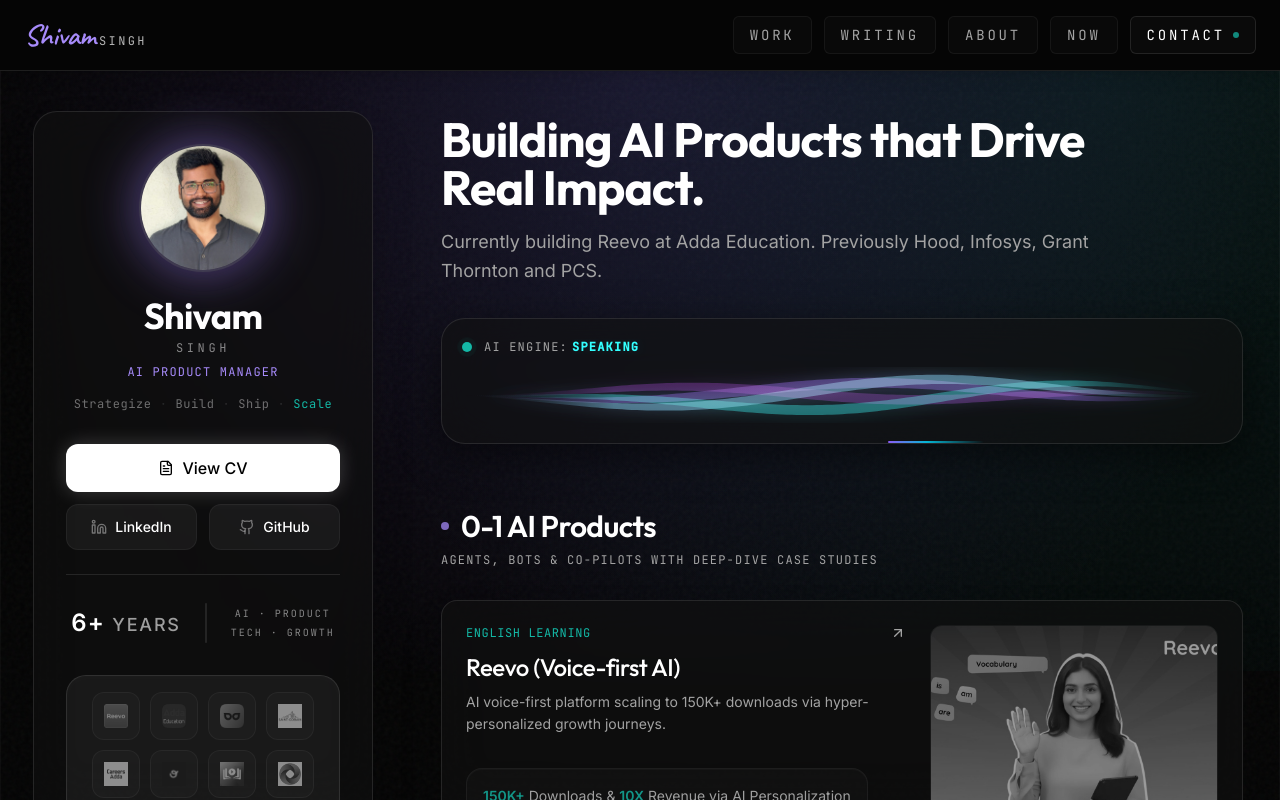
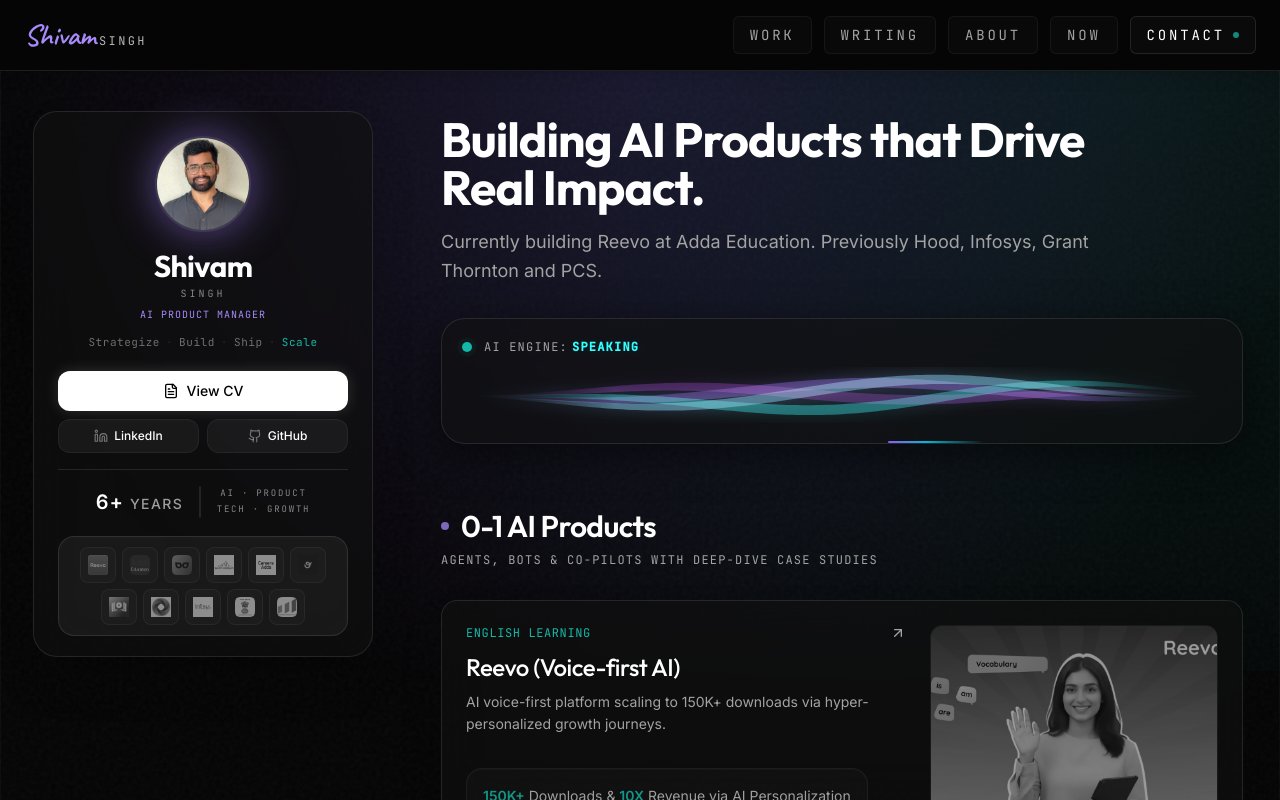
Before and after one commit to ShivUP32/ai-pm-portfolio, a Next.js app: page / in a window 1280 px wide. Built offline with nearby package versions, Linux system fonts and the light colour scheme.

Commit message:
design: make sidebar profile layout more compact to fit smaller screens

```diff
--- a/src/app/page.tsx
+++ b/src/app/page.tsx
@@ -21,28 +21,28 @@ export default function HomePage() {
         {/* LEFT SIDEBAR (Sticky Profile) */}
         <aside className="lg:sticky lg:top-8 self-start flex flex-col gap-6 z-20">
           <ScrollReveal delay={0}>
-            <div className="bg-paper-glass backdrop-blur-xl border border-white/10 p-6 lg:p-8 rounded-3xl shadow-2xl flex flex-col items-center text-center">
+            <div className="bg-paper-glass backdrop-blur-xl border border-white/10 p-5 lg:p-6 lg:pb-5 rounded-3xl shadow-2xl flex flex-col items-center text-center">
 
-              <div className="relative mb-5 lg:mb-6 w-24 h-24 lg:w-32 lg:h-32 shrink-0 animate-fade-in">
-                <div className="absolute inset-0 bg-accent-glow rounded-full blur-[30px] opacity-40 animate-pulse"></div>
+              <div className="relative mb-4 w-20 h-20 lg:w-24 lg:h-24 shrink-0 animate-fade-in">
+                <div className="absolute inset-0 bg-accent-glow rounded-full blur-[25px] opacity-40 animate-pulse"></div>
                 <Image
                   src="/profile.jpg"
                   alt={siteConfig.name}
                   fill
-                  className="rounded-full object-cover border-2 border-white/10 shadow-[0_0_40px_rgba(139,92,246,0.15)] relative z-10"
+                  className="rounded-full object-cover border-2 border-white/10 shadow-[0_0_30px_rgba(139,92,246,0.15)] relative z-10"
                   priority
                 />
               </div>
 
-              <h1 className="flex flex-col items-center gap-1 mb-2">
-                <span className="font-display text-3xl lg:text-4xl font-bold text-white tracking-tight">Shivam</span>
-                <span className="font-mono text-xs tracking-[0.3em] text-white/50">SINGH</span>
+              <h1 className="flex flex-col items-center gap-0.5 mb-1.5">
+                <span className="font-display text-2xl lg:text-3xl font-bold text-white tracking-tight">Shivam</span>
+                <span className="font-mono text-[10px] tracking-[0.3em] text-white/50">SINGH</span>
               </h1>
-              <p className="text-accent-glow font-mono text-xs uppercase tracking-widest mb-4">
+              <p className="text-accent-glow font-mono text-[10px] uppercase tracking-widest mb-3">
                 {siteConfig.role}
               </p>
               {/* Tagline Motto */}
-              <div className="flex items-center justify-center gap-2 mb-8 text-xs font-mono tracking-wider text-white/40 cursor-default">
+              <div className="flex items-center justify-center gap-1.5 mb-5 text-[11px] font-mono tracking-wider text-white/40 cursor-default">
                 <span>Strategize</span>
                 <span className="text-white/10">·</span>
                 <span>Build</span>
@@ -53,61 +53,61 @@ export default function HomePage() {
               </div>
 
               {/* Action Buttons */}
-              <div className="flex flex-col w-full gap-3">
+              <div className="flex flex-col w-full gap-2">
                 <Link
                   href="https://drive.google.com/file/d/1dFJWf8xWNqnh-rB43LmsgazQpam0NHyr/view?usp=sharing"
                   target="_blank"
                   rel="noopener noreferrer"
-                  className="flex items-center justify-center gap-2 px-6 py-3 rounded-xl bg-white text-black font-medium hover:bg-white/90 transition-colors shadow-[0_0_20px_rgba(255,255,255,0.2)] w-full"
+                  className="flex items-center justify-center gap-2 px-5 py-2.5 rounded-xl bg-white text-black font-medium hover:bg-white/90 transition-colors shadow-[0_0_15px_rgba(255,255,255,0.15)] w-full text-sm"
                 >
                   <FileText className="w-4 h-4" />
                   View CV
                 </Link>
-                <div className="grid grid-cols-2 gap-3 w-full">
+                <div className="grid grid-cols-2 gap-2 w-full">
                   <Link
                     href={siteConfig.social.linkedin}
                     target="_blank"
                     rel="noopener noreferrer"
-                    className="group flex items-center justify-center gap-2 px-4 py-3 rounded-xl bg-white/5 text-white text-sm font-medium hover:bg-white/10 border border-white/5 transition-colors"
+                    className="group flex items-center justify-center gap-1.5 px-3 py-2 rounded-xl bg-white/5 text-white text-xs font-medium hover:bg-white/10 border border-white/5 transition-colors"
                   >
-                    <Linkedin className="w-4 h-4 text-white/40 group-hover:text-accent-teal transition-colors duration-300" />
+                    <Linkedin className="w-3.5 h-3.5 text-white/40 group-hover:text-accent-teal transition-colors duration-300" />
                     LinkedIn
                   </Link>
                   <Link
                     href={siteConfig.social.github}
                     target="_blank"
                     rel="noopener noreferrer"
-                    className="group flex items-center justify-center gap-2 px-4 py-3 rounded-xl bg-white/5 text-white text-sm font-medium hover:bg-white/10 border border-white/5 transition-colors"
+                    className="group flex items-center justify-center gap-1.5 px-3 py-2 rounded-xl bg-white/5 text-white text-xs font-medium hover:bg-white/10 border border-white/5 transition-colors"
                   >
-                    <Github className="w-4 h-4 text-white/40 group-hover:text-white transition-colors duration-300" />
+                    <Github className="w-3.5 h-3.5 text-white/40 group-hover:text-white transition-colors duration-300" />
                     GitHub
                   </Link>
                 </div>
               </div>
 
               {/* Experience Logos Section */}
-              <div className="w-full mt-6 pt-6 border-t border-white/10 flex flex-col gap-5 items-center">
-                <div className="flex items-center justify-center gap-6 w-full mb-1 mt-1">
+              <div className="w-full mt-4 pt-4 border-t border-white/10 flex flex-col gap-3.5 items-center">
+                <div className="flex items-center justify-center gap-4 w-full">
                   {/* Left Side */}
-                  <div className="text-2xl font-bold text-white tracking-wider whitespace-nowrap">
-                    6+ <span className="text-white/60 text-lg font-medium tracking-[0.1em]">YEARS</span>
+                  <div className="text-xl font-bold text-white tracking-wider whitespace-nowrap">
+                    6+ <span className="text-white/60 text-sm font-medium tracking-[0.1em]">YEARS</span>
                   </div>
 
                   {/* Vertical Divider */}
-                  <div className="w-[2px] h-10 bg-white/10 rounded-full"></div>
+                  <div className="w-[1.5px] h-8 bg-white/10 rounded-full"></div>
 
                   {/* Right Side */}
-                  <div className="flex flex-col gap-1">
-                    <div className="text-[10px] font-mono tracking-[0.2em] text-white/50 uppercase whitespace-nowrap">
+                  <div className="flex flex-col gap-0.5">
+                    <div className="text-[9px] font-mono tracking-[0.2em] text-white/50 uppercase whitespace-nowrap">
                       AI · PRODUCT
                     </div>
-                    <div className="text-[10px] font-mono tracking-[0.2em] text-white/50 uppercase whitespace-nowrap">
+                    <div className="text-[9px] font-mono tracking-[0.2em] text-white/50 uppercase whitespace-nowrap">
                       TECH · GROWTH
                     </div>
                   </div>
                 </div>
-                <div className="w-full mt-2 p-4 bg-white/5 rounded-[20px] shadow-[inset_0_2px_10px_rgba(255,255,255,0.02)] border border-white/10">
-                  <div className="flex flex-wrap gap-2.5 items-center justify-center">
+                <div className="w-full mt-1 p-2.5 bg-white/5 rounded-[16px] shadow-[inset_0_2px_10px_rgba(255,255,255,0.02)] border border-white/10">
+                  <div className="flex flex-wrap gap-1.5 items-center justify-center">
                     {[
                       { file: "Reevo.png", name: "Reevo" },
                       { file: "Adda-Education.png", name: "ADDA Education" },
@@ -123,7 +123,7 @@ export default function HomePage() {
                     ].map((logo, idx) => (
                       <div
                         key={idx}
-                        className="group relative flex items-center justify-center cursor-pointer w-12 h-12 rounded-xl bg-white/[0.02] border border-white/5 hover:bg-white/[0.05] hover:border-white/10 transition-all duration-300"
+                        className="group relative flex items-center justify-center cursor-pointer w-9 h-9 rounded-lg bg-white/[0.02] border border-white/5 hover:bg-white/[0.05] hover:border-white/10 transition-all duration-300"
                       >
                         {/* Tooltip */}
                         <div className="absolute -top-10 left-1/2 -translate-x-1/2 px-3 py-1.5 bg-[#1a1c20] text-white text-[10px] font-mono tracking-widest uppercase rounded-lg border border-white/10 opacity-0 scale-90 group-hover:opacity-100 group-hover:scale-100 transition-all duration-300 pointer-events-none z-50 whitespace-nowrap shadow-2xl">
@@ -133,7 +133,7 @@ export default function HomePage() {
                         <img
                           src={`/Experience%20Company%20Logo/${encodeURIComponent(logo.file)}`}
                           alt={logo.name}
-                          className="h-6 w-auto max-w-[70%] object-contain filter grayscale opacity-50 group-hover:grayscale-0 group-hover:opacity-100 transition-all duration-300"
+                          className="h-5 w-auto max-w-[70%] object-contain filter grayscale opacity-50 group-hover:grayscale-0 group-hover:opacity-100 transition-all duration-300"
                           draggable={false}
                         />
                       </div>
```
